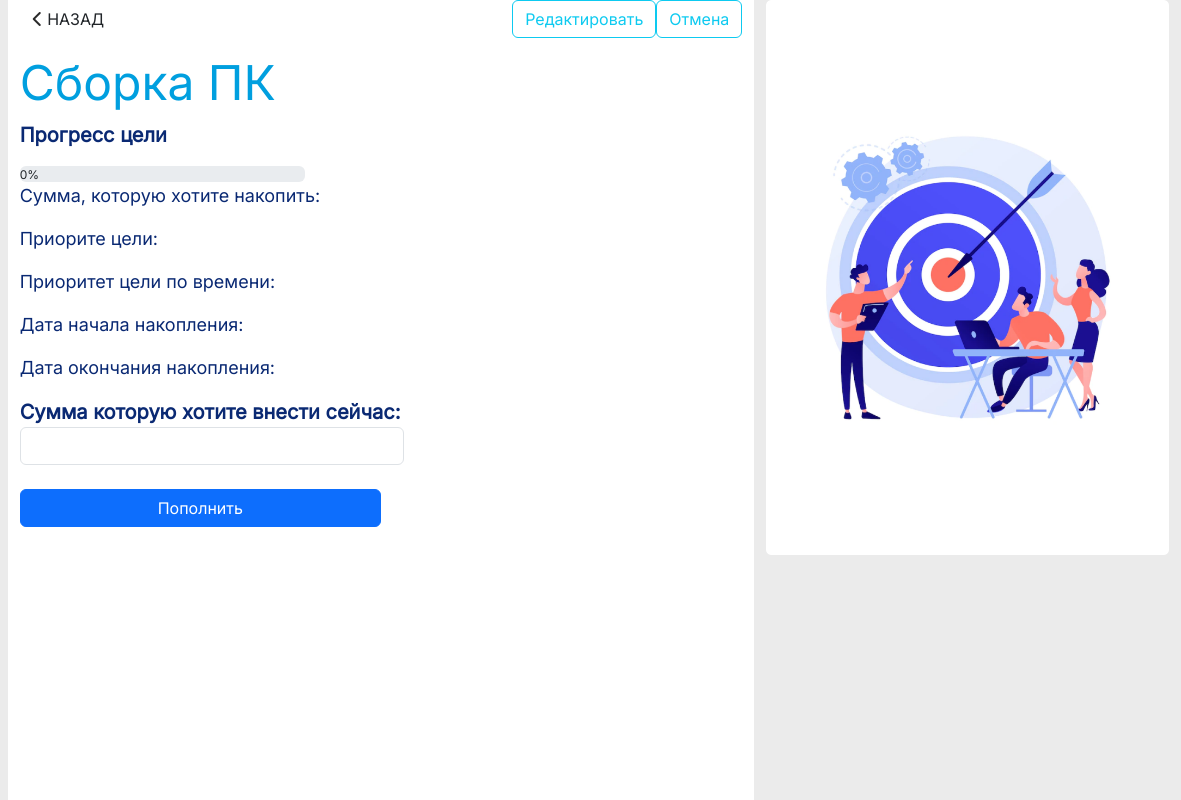
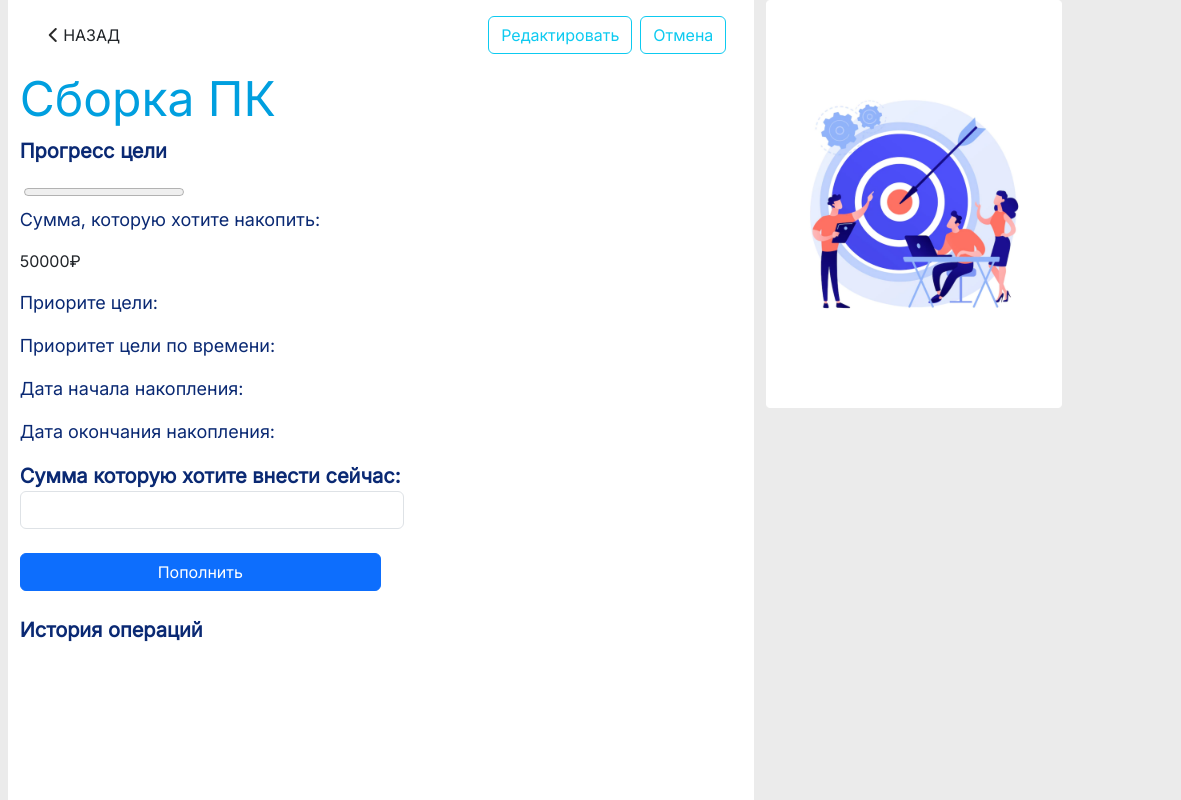
Before and after one commit to Dobby3011/VTB, a plain HTML site: page block4.html in a window 1280 px wide. Shown: the top 800 px of the page, 99-1280 px from the left. Drawn offline with nearby package versions, Linux system fonts and the light colour scheme.

Commit message:
добавлена история операций в html и js

```diff
--- a/block4.html
+++ b/block4.html
@@ -81,7 +81,7 @@
             </section>
           </div>
           <div class="col-7 block-4__goal">
-            <div class="block-4__nav-buttons d-flex mb-3">
+            <div class="block-4__nav-buttons d-flex m-3">
               <button
                 type="button"
                 class="btn block-4__back-btn me-auto"
@@ -93,7 +93,7 @@
 
               <button
                 type="button"
-                class="btn btn-outline-info block-4__edit-btn g-2"
+                class="btn btn-outline-info block-4__edit-btn g-2 me-md-2"
               >
                 Редактировать
               </button>
@@ -107,23 +107,13 @@
             <div>
               <h1 class="block-4__title">Сборка ПК</h1>
               <p class="block-4__subtitle">Прогресс цели</p>
-              <div
-                style="width: 285px"
-                class="progress block-4__progress-bar"
-                role="progressbar"
-                aria-label="Danger example"
-                aria-valuenow="100"
-                aria-valuemin="0"
-                aria-valuemax="100"
-              >
-                <div
-                  class="progress-bar bg-danger block-4__progress-bar-active"
-                  style="width: 0%"
-                >
-                  0%
-                </div>
-                0%
-              </div>
+
+              <label for="block-4__progressbar"></label>
+              <progress
+                id="block-4__progressbar"
+                max="100"
+                value="0"
+              ></progress>
             </div>
             <div class="block-4__amount">
               <p class="block-4__text">Сумма, которую хотите накопить:</p>
@@ -164,10 +154,14 @@
                 <p class="block-4__error-message"></p>
               </div>
             </div>
+            <div>
+              <p class="block-4__subtitle">История операций</p>
+              <div class="row block-4__cards"></div>
+            </div>
           </div>
 
-          <div class="col-4 block-4__image">
-            <img src="images/block4_img.png" class="img-fluid" />
+          <div class="col-3 block-4__sidebar-image">
+            <img src="images/block4_img.png" class="img-fluid block-4__image" />
           </div>
         </div>
       </div>
--- a/block4.js
+++ b/block4.js
@@ -6,17 +6,21 @@ let endDateContainer = document.querySelector(".block-4__endDate");
 let goalImage = document.querySelector(".block-4__goal-image");
 
 document.addEventListener("DOMContentLoaded", function () {
-  const goalJSON = localStorage.getItem("goalObj");
-  objectGoal = JSON.parse(goalJSON);
+  // const goalJSON = localStorage.getItem("goalObj");
+  // objectGoal = JSON.parse(goalJSON);
+  let amount = 50000;
   let amountText = document.createElement("p");
   amountContainer.appendChild(amountText);
-  amountText.innerHTML = `${objectGoal.amount}`;
+  amountText.classList.add("block-4__data-info");
+  amountText.innerHTML = `${amount}₽`;
 });
 
 ///////внесение денег//////
 function Deposite() {
   const errorMessage = document.querySelector(".block-4__error-message");
   const Input = document.querySelector("#block-4__deposit-input").value;
+
+  ///проверки на внесение суммы///
   if (Input === "") {
     errorMessage.textContent = "Введите сумму!";
     return;
@@ -27,14 +31,26 @@ function Deposite() {
   } else {
     errorMessage.textContent = "";
   }
+  ////история операций///
+  const progressCards = document.querySelector(".block-4__cards");
+  let progressCard = document.createElement("div");
+  let progressText = document.createElement("p");
+  progressCards.append(progressCard);
+  progressCard.classList.add(
+    "col-3",
+    "m-1",
+    "block-4__progress-card",
+    "rounded-2"
+  );
+  progressCard.append(progressText);
+  progressText.innerHTML = `+${Input}₽`;
+
+  ////прогресс бар////
+  const progressBar = document.querySelector("#block-4__progressbar");
+  let amount = 50000;
+  value = Math.round((Input * 100) / amount);
+  progressBar.setAttribute("value", value);
+  console.log(value);
 }
+
 document.querySelector(".block-4__goal-button").onclick = Deposite;
-
-///////прогресс бар///////
-// const progressBar = document.getElementsByClassName("block-4__progress-bar-active");
-
-// function updateProgressBar(value) {
-//   progressBar.style.width = value + "%";
-// }
-
-// updateProgressBar(25);
```
